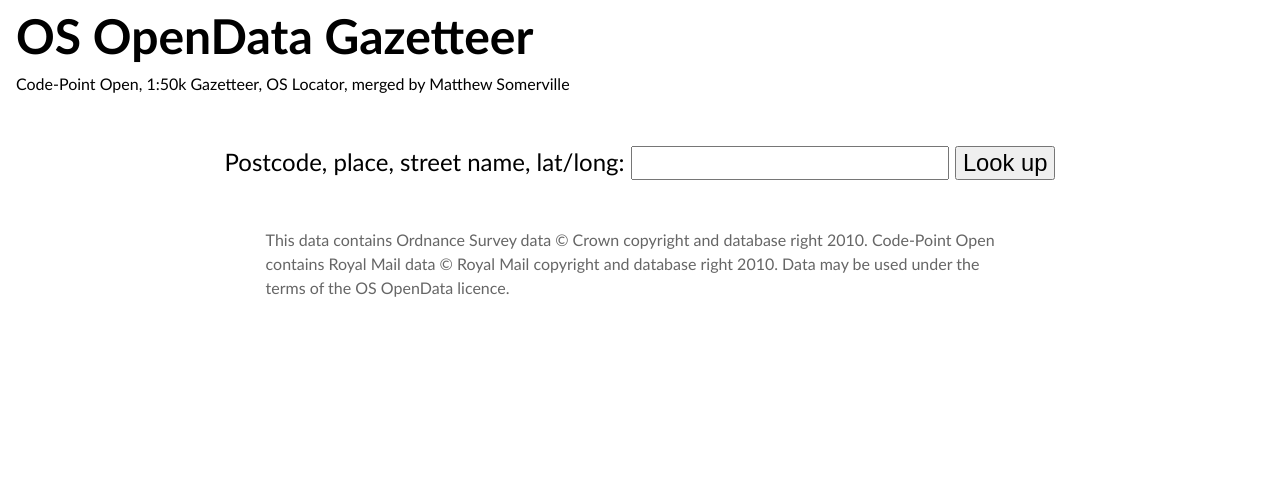
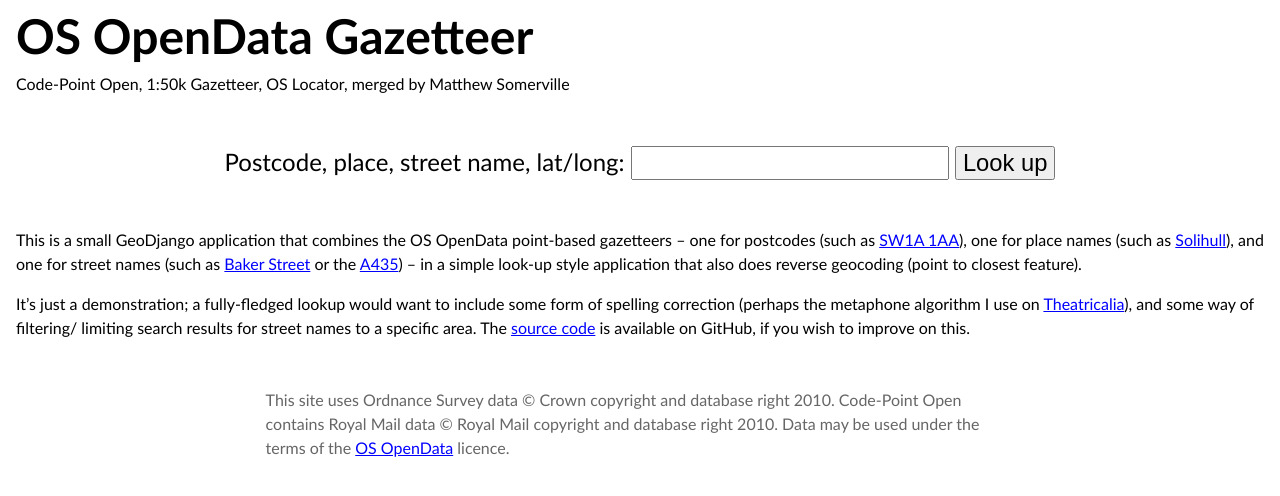
Before and after one commit to dracos/opendata-gazetteer, a Django app: template gazetteer/templates/home.html in a window 1280 px wide. Shown: the top 496 px of the page. Run offline with Django 3.2, Linux system fonts and the light colour scheme; the template is opened without the code that fills it, so the values that code supplies are empty.

Commit message:
Various documentations and text improvements.

```diff
--- a/gazetteer/templates/base.html
+++ b/gazetteer/templates/base.html
@@ -24,10 +24,11 @@
 </div>
 
 <div id="footer" role="navigation">
-    <p>This data contains Ordnance Survey data © Crown copyright and database
+    <p>This site uses Ordnance Survey data © Crown copyright and database
     right 2010. Code-Point Open contains Royal Mail data © Royal Mail copyright
-    and database right 2010. Data may be used under the terms of the OS
-    OpenData licence.</p>
+    and database right 2010. Data may be used under the terms of the
+    <a href="http://www.ordnancesurvey.co.uk/oswebsite/opendata/">OS OpenData</a>
+    licence.</p>
 </div>
 
 </body>
--- a/gazetteer/templates/home.html
+++ b/gazetteer/templates/home.html
@@ -1,4 +1,21 @@
 {% extends 'base.html' %}
 
 {% block content %}
+
+<p>This is a small GeoDjango application that combines the OS OpenData
+point-based gazetteers &ndash; one for postcodes
+(such as <a href="/postcode/SW1A1AA">SW1A&nbsp;1AA</a>),
+one for place names (such as <a href="/search?q=Solihull">Solihull</a>),
+and one for street names (such as <a href="/search?q=Baker+Street">Baker Street</a>
+or the <a href="/search?q=A435">A435</a>) &ndash; in a simple look-up style
+application that also does reverse geocoding (point to closest feature).
+
+<p>It&rsquo;s just a demonstration; a fully-fledged lookup would
+want to include some form of spelling correction (perhaps the metaphone
+algorithm I use on <a href="http://theatricalia.com/">Theatricalia</a>),
+and some way of filtering/ limiting search results for street names to
+a specific area.
+The <a href="http://github.com/dracos/opendata-gazetteer">source code</a> is available
+on GitHub, if you wish to improve on this.
+
 {% endblock %}
--- a/gazetteer/templates/result.html
+++ b/gazetteer/templates/result.html
@@ -7,14 +7,16 @@
 {% endif %}
 
 {% if postcode %}
-Postcode {{ postcode.get_name_display }}:
+Postcode {{ postcode }}:
 <ul>
 <li>Closest place in 1:50k gazetteer: {{ closest.place.0 }}
 <li>Closest road in OS Locator: {{ closest.road.0 }}
+<li><a href="/postcode/{{ postcode|cut:" " }}.json">JSON</a>
 </ul>
 {% endif %}
 
 {% if places %}
+<h2>Place matches in 1:50k gazetteer</h2>
 <ul>
 {% for place in places %}
 <li>{{ place }}
@@ -23,6 +25,7 @@
 {% endif %}
 
 {% if roads %}
+<h2>Road name matches in OS Locator</h2>
 <ul>
 {% for road in roads %}
 <li>{{ road }}
--- a/static/css.css
+++ b/static/css.css
@@ -3,6 +3,8 @@
     line-height: 1.5;
     padding: 0;
     margin: 0 1em;
+    color: #000000;
+    background-color: #ffffff;
 }
 
 h1 {
@@ -20,7 +22,12 @@
     text-align: center;
 }
 
-#main {
+a:link { color: #0000ff; }
+a:visited { color: #000099; }
+a:active, a:hover { color: #ff0000; }
+
+label {
+    cursor: pointer;
 }
 
 #footer {
```
Also changed, not shown: 1 other file.
